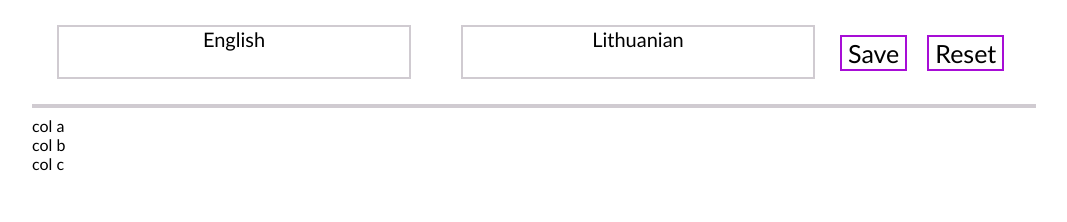
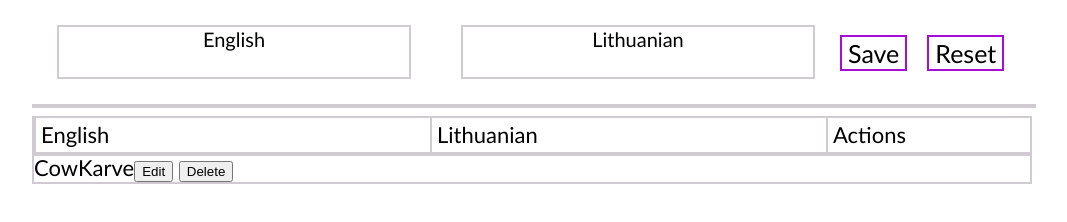
Before and after one commit to KKaciusis/1-zodynas, a website: page index.HTML in a window 1280 px wide. Shown: the whole page, without its empty margins (108-1175 px from the left). Drawn offline with Linux system fonts and the light colour scheme.

Commit message:
initial table design

```diff
--- a/index.HTML
+++ b/index.HTML
@@ -25,9 +25,21 @@
             <hr />
         </header>
         <div class="wrapper">
-            <div class="col">col a</div>
-            <div class="col">col b</div>
-            <div class="colc">col c</div>
+            <div class="table">
+                <div class="row-header">
+                    <div class="cell">English</div>
+                    <div class="cell">Lithuanian</div>
+                    <div class="cellAct">Actions</div>
+                </div>
+                <div class="row">
+                    <div class="cell" data-title="English">Cow</div>
+                    <div class="cell" data-title="Lithuanian">Karve</div>
+                    <div class="cell" data-title="Actions">
+                        <button class="editBtn">Edit</button>
+                        <button class="deleteBtn">Delete</button>
+                    </div>
+                </div>
+            </div>
           </div>
     </main>
 </body>
--- a/style/main.css
+++ b/style/main.css
@@ -7,7 +7,6 @@
 }
 
 main {
-    display: inline-block;
     width: 1000px;
     position: absolute;
     left: 50%;
@@ -62,7 +61,7 @@
     margin-top: 35px;
 }
 
-button {
+.topInputs > .subtn > button {
     font-size: 25px;
     background-color: white;
     border: 2px solid #a70dd6;
--- a/style/table.css
+++ b/style/table.css
@@ -0,0 +1,30 @@
+.wrapper {
+    line-height: 24px;
+    font-size: 18px;
+}
+.table {
+    display: flex;
+    flex-direction: column;
+}
+.row-header {
+border: 2px solid #d0cbd1;
+font-size: 22px;
+display: flex;
+flex-direction: row;
+}
+.row-header > .cell{
+    border-left: 2px solid #d0cbd1;
+    width: 40%;
+    padding: 5px;
+}
+.row-header > .cellAct {
+    width: 20%;
+    border-left: 2px solid #d0cbd1;
+    padding: 5px;
+}
+.row{
+    border: 2px solid #d0cbd1;
+    font-size: 22px;
+    display: flex;
+    flex-direction: row;
+}
```
